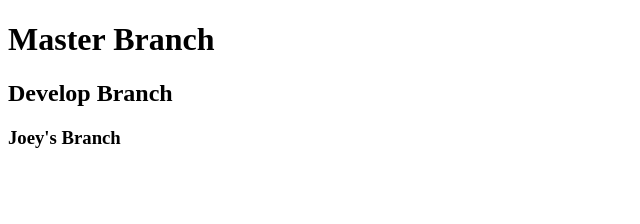
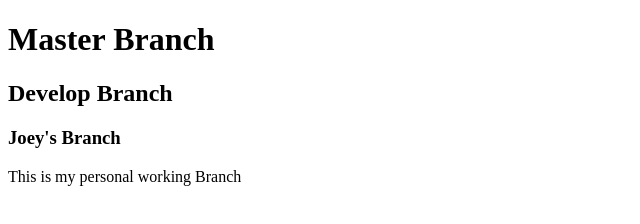
Before and after one commit to mposnikmle/teamGit, a plain HTML site: page index.html in a window 1280 px wide. Shown: the whole page, without its empty margins (0-640 px from the left). Drawn offline with Linux system fonts and the light colour scheme.

Commit message:
Personal working branch

```diff
--- a/index.html
+++ b/index.html
@@ -9,5 +9,6 @@
     <h1>Master Branch</h1>
     <h2>Develop Branch</h2>
     <h3>Joey's Branch</h3>
+    <p>This is my personal working Branch</p>
   </body>
 </html>
```
